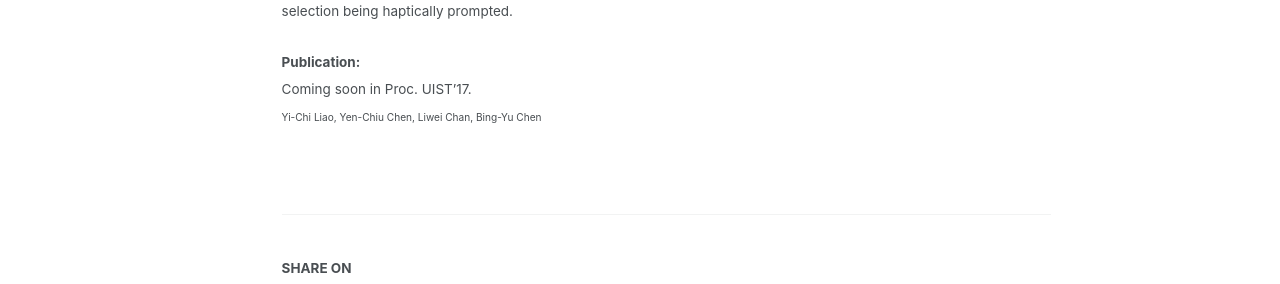
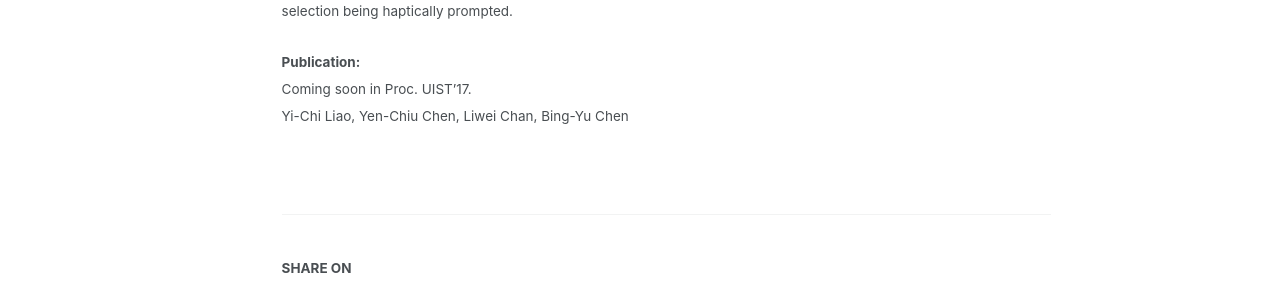
Before and after one commit to yichiliao/yichiliao.github.io, a Jekyll site: the page built from _portfolio/1-dwellplusplus.md, in a window 1280 px wide and 1393 px high. Shown: the part 786-1070 px from the top of the window. Built offline with Jekyll 4.4.1, drawn with Linux system fonts in a browser that asks for light colours.

```diff
--- a/_portfolio/1-dwellplusplus.md
+++ b/_portfolio/1-dwellplusplus.md
@@ -13,4 +13,4 @@ collection: portfolio
 <small>
 **Publication:** <br>
 Coming soon in Proc. UIST'17.
-<br><small>Yi-Chi Liao, Yen-Chiu Chen, Liwei Chan, Bing-Yu Chen</small>
+<br>Yi-Chi Liao, Yen-Chiu Chen, Liwei Chan, Bing-Yu Chen</small>
```
